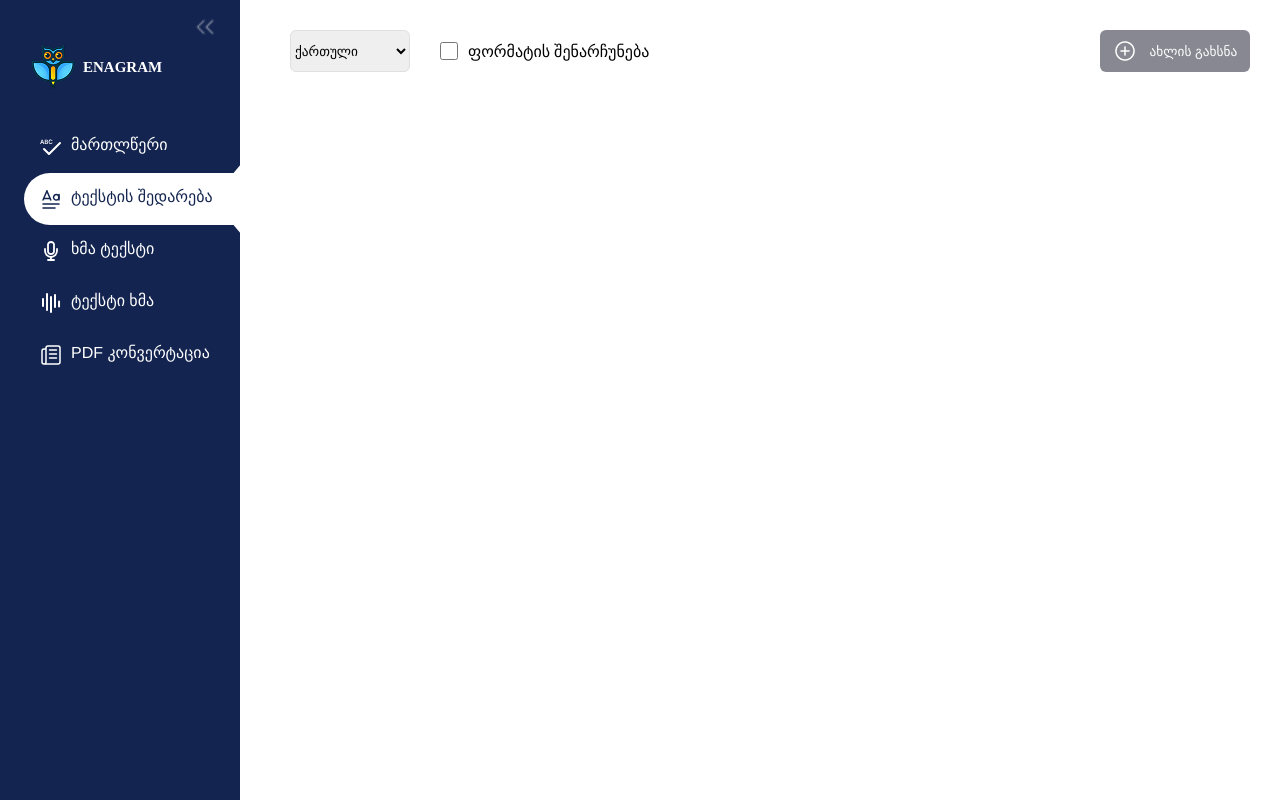
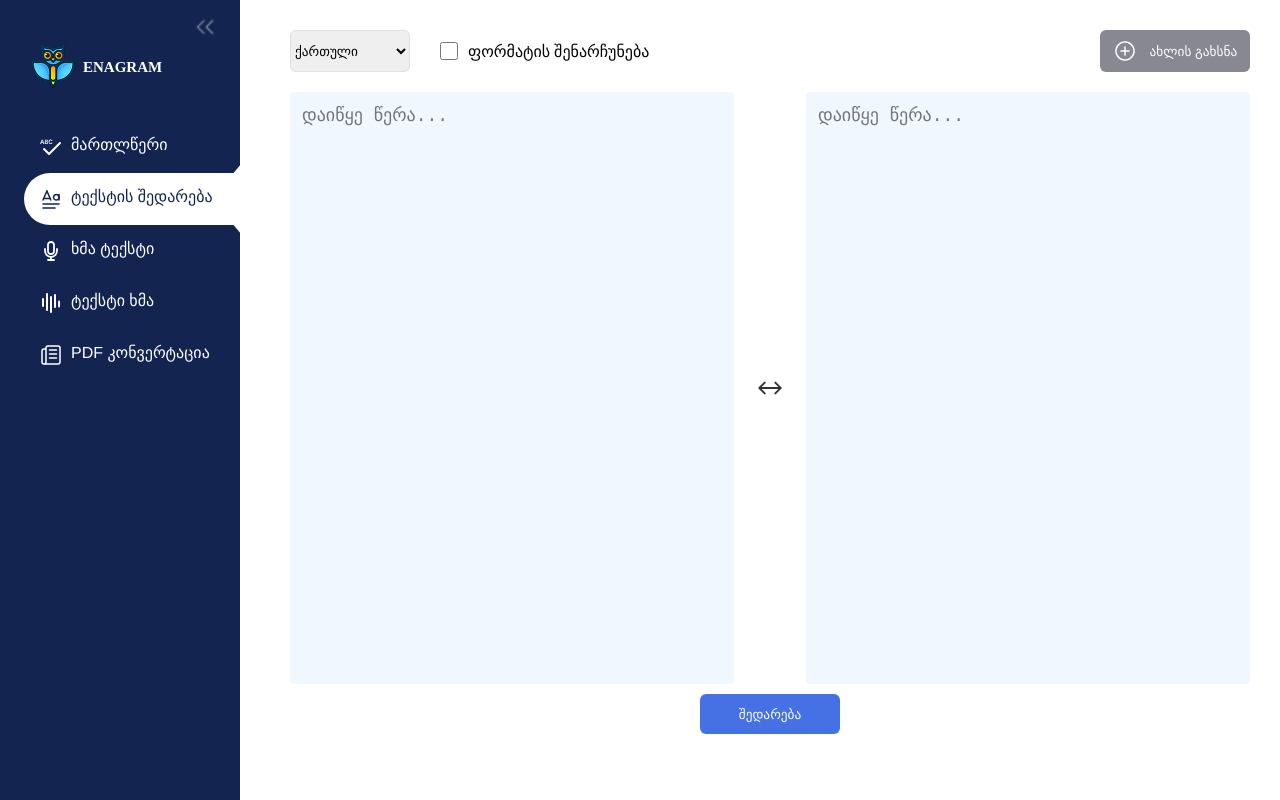
Before and after one commit to TornikeTt/TextComparable, a React (Vite) app: page / in a window 1280 px wide. Built offline with nearby package versions, Linux system fonts and the light colour scheme.

Commit message:
Implement compare button and textareas

```diff
--- a/src/Components/Main/Main.jsx
+++ b/src/Components/Main/Main.jsx
@@ -1,6 +1,7 @@
 import "./Main.scss";
 
 import newFileIcon from "../../assets/new-file-icon.png";
+import bidirectionalArrow from "../../assets/bidirectional arrow.png";
 
 function Main() {
     return (
@@ -24,7 +25,13 @@ function Main() {
                 </button>
             </div>
 
-            <div className="compareText_container"></div>
+            <div className="compareText_container">
+                <textarea placeholder="დაიწყე წერა..."></textarea>
+                <img src={bidirectionalArrow} />
+                <textarea placeholder="დაიწყე წერა..."></textarea>
+            </div>
+
+            <button className="compear_button">შედარება</button>
         </main>
     );
 }
--- a/src/Components/Main/Main.scss
+++ b/src/Components/Main/Main.scss
@@ -1,6 +1,9 @@
 main {
     flex: 1;
     padding: 30px;
+
+    display: flex;
+    flex-direction: column;
 }
 
 .form-header {
@@ -52,6 +55,43 @@ main {
 
         cursor: pointer;
     }
+}
+
+.compareText_container {
+    margin-top: 20px;
+
+    width: 100%;
+    height: 80%;
+
+    display: flex;
+    align-items: center;
+    justify-content: space-between;
+    gap: 20px;
+
+    textarea {
+        flex: 1;
+        height: 100%;
+        padding: 12px;
+        border: none;
+        border-radius: 4px;
+        background-color: #f0f7ff;
+        resize: none;
+
+        font-size: 18px;
+    }
+}
+
+.compear_button {
+    border: none;
+    background-color: #4571e4;
+    border-radius: 6px;
+    width: 140px;
+    height: 40px;
+
+    cursor: pointer;
+    color: white;
+
+    margin: 10px auto;
 }
 
 @media (max-width: 800px) {
```
Also changed, not shown: src/assets/bidirectional arrow.png (added).
